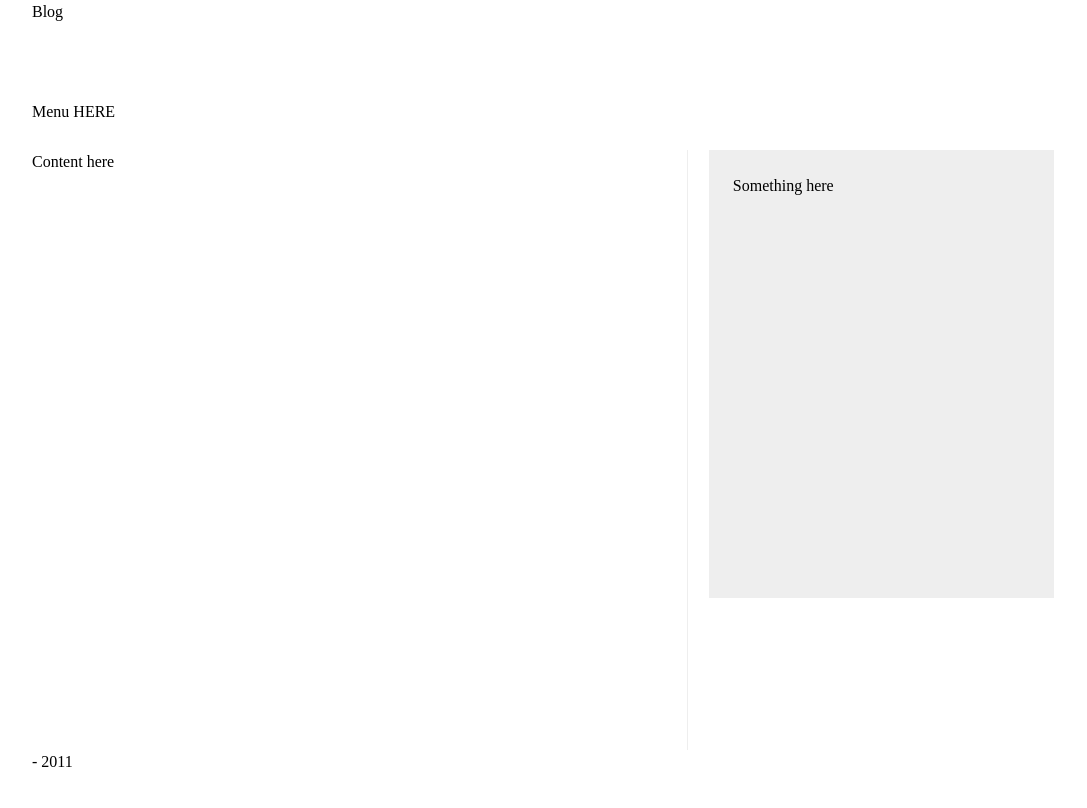
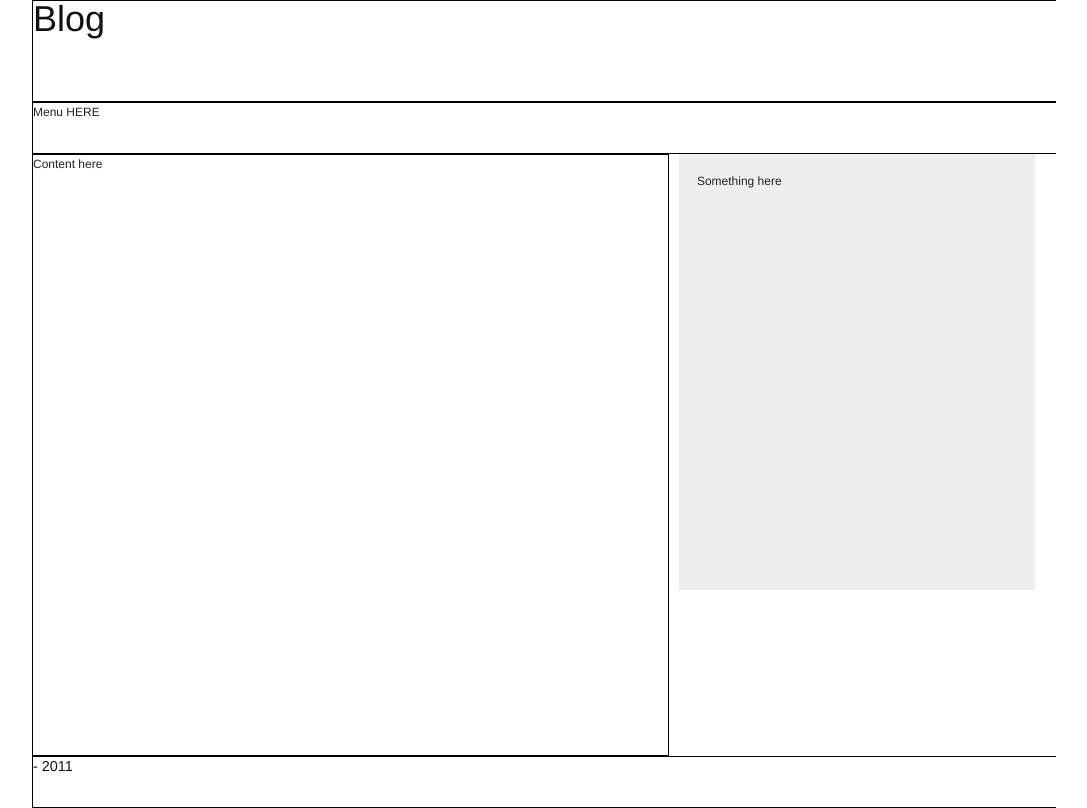
Before and after one commit to bornleft/django-simple_blog, a Django app: page / in a window 1280 px wide. Shown: the whole page, without its empty margins (96-1183 px from the left). Before the commit the page ends 767 px from the top, so only its background shows below. Run offline with Django 3.2, Linux system fonts and the light colour scheme; parts of the project's set-up code (start-up, migrations or seed data) failed here and were passed over.

Commit message:
+ border

```diff
--- a/project/static/css/blueprint/liquid.css
+++ b/project/static/css/blueprint/liquid.css
@@ -146,7 +146,7 @@
 
 /* Border on right hand side of a column. */
 .border {
-	border-right: 1px solid #eee;
+	border: 1px solid black;
 }
 
 /* Border with more whitespace, spans one column. */
--- /dev/null
+++ b/project/static/css/blueprint/typography.css
@@ -0,0 +1,123 @@
+/* --------------------------------------------------------------
+
+   typography.css
+   * Sets up some sensible default typography.
+
+-------------------------------------------------------------- */
+
+/* Default font settings.
+   The font-size percentage is of 16px. (0.75 * 16px = 12px) */
+html { font-size:100.01%; }
+body {
+  font-size: 75%;
+  color: #222;
+  background: #fff;
+  font-family: "Helvetica Neue", Arial, Helvetica, sans-serif;
+}
+
+
+/* Headings
+-------------------------------------------------------------- */
+
+h1,h2,h3,h4,h5,h6 { font-weight: normal; color: #111; }
+
+h1 { font-size: 3em; line-height: 1; margin-bottom: 0.5em; }
+h2 { font-size: 2em; margin-bottom: 0.75em; }
+h3 { font-size: 1.5em; line-height: 1; margin-bottom: 1em; }
+h4 { font-size: 1.2em; line-height: 1.25; margin-bottom: 1.25em; }
+h5 { font-size: 1em; font-weight: bold; margin-bottom: 1.5em; }
+h6 { font-size: 1em; font-weight: bold; }
+
+h1 img, h2 img, h3 img,
+h4 img, h5 img, h6 img {
+  margin: 0;
+}
+
+
+/* Text elements
+-------------------------------------------------------------- */
+
+p           { margin: 0 0 1.5em; }
+/*
+  These can be used to pull an image at the start of a paragraph, so
+  that the text flows around it (usage: <p><img class="left">Text</p>)
+ */
+.left       { float: left !important; }
+p .left     { margin: 1.5em 1.5em 1.5em 0; padding: 0; }
+.right      { float: right !important; }
+p .right    { margin: 1.5em 0 1.5em 1.5em; padding: 0; }
+
+a:focus,
+a:hover     { color: #09f; }
+a           { color: #06c; text-decoration: underline; }
+
+blockquote  { margin: 1.5em; color: #666; font-style: italic; }
+strong,dfn  { font-weight: bold; }
+em,dfn      { font-style: italic; }
+sup, sub    { line-height: 0; }
+
+abbr,
+acronym     { border-bottom: 1px dotted #666; }
+address     { margin: 0 0 1.5em; font-style: italic; }
+del         { color:#666; }
+
+pre         { margin: 1.5em 0; white-space: pre; }
+pre,code,tt { font: 1em 'andale mono', 'lucida console', monospace; line-height: 1.5; }
+
+
+/* Lists
+-------------------------------------------------------------- */
+
+li ul,
+li ol  { margin: 0; }
+ul, ol { margin: 0 1.5em 1.5em 0; padding-left: 1.5em; }
+
+ul     { list-style-type: disc; }
+ol     { list-style-type: decimal; }
+
+dl     { margin: 0 0 1.5em 0; }
+dl dt  { font-weight: bold; }
+dd     { margin-left: 1.5em;}
+
+
+/* Tables
+-------------------------------------------------------------- */
+
+/*
+  Because of the need for padding on TH and TD, the vertical rhythm
+  on table cells has to be 27px, instead of the standard 18px or 36px
+  of other elements.
+ */
+table         { margin-bottom: 1.4em; width:100%; }
+th            { font-weight: bold; }
+thead th      { background: #c3d9ff; }
+th,td,caption { padding: 4px 10px 4px 5px; }
+/*
+  You can zebra-stripe your tables in outdated browsers by adding
+  the class "even" to every other table row.
+ */
+tbody tr:nth-child(even) td,
+tbody tr.even td  {
+  background: #e5ecf9;
+}
+tfoot       { font-style: italic; }
+caption     { background: #eee; }
+
+
+/* Misc classes
+-------------------------------------------------------------- */
+
+.small     { font-size: .8em; margin-bottom: 1.875em; line-height: 1.875em; }
+.large     { font-size: 1.2em; line-height: 2.5em; margin-bottom: 1.25em; }
+.hide      { display: none; }
+
+.quiet     { color: #666; }
+.loud      { color: #000; }
+.highlight { background:#ff0; }
+.added     { background:#060; color: #fff; }
+.removed   { background:#900; color: #fff; }
+
+.first     { margin-left:0; padding-left:0; }
+.last      { margin-right:0; padding-right:0; }
+.top       { margin-top:0; padding-top:0; }
+.bottom    { margin-bottom:0; padding-bottom:0; }
--- a/project/templates/base.html
+++ b/project/templates/base.html
@@ -26,31 +26,31 @@
 </head>
 <body>
 <div class="container">
-    <div id="headerContainer" class="span-24 last">
+    <div id="headerContainer" class="span-24 last border">
         <h1>Blog</h1>
     </div>
 
-    <div id="menuContainer" class="span-24 lsat">
+    <div id="menuContainer" class="span-24 last border">
         {% block menu %}
         Menu HERE
         {% endblock %}
     </div>
 
-    <div id="mainContainer" class="span-15 colborder">
+    <div id="mainContainer" class="span-15 border">
         {% block main %}
         Content here
         {% endblock %}
 
     </div>
 
-    <div id="rightContainer" class="span-7 last box">
+    <div id="rightContainer" class="span-8 last box">
         {% block addCont %}
             Something here
 
         {% endblock %}
     </div>
 
-    <div id="footerContainer" class="span-24 last">
+    <div id="footerContainer" class="span-24 last border">
 
         <h4>
         {{ PROJECT_NAME }} - 2011
```
